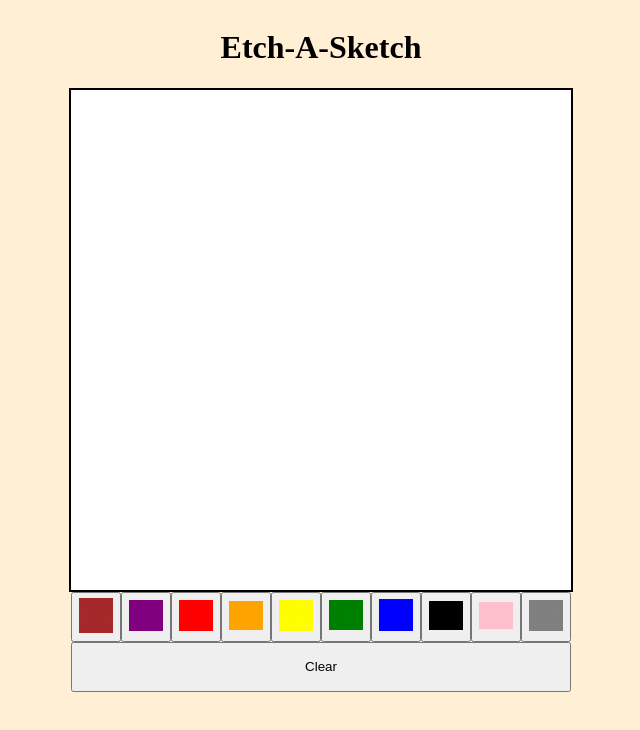
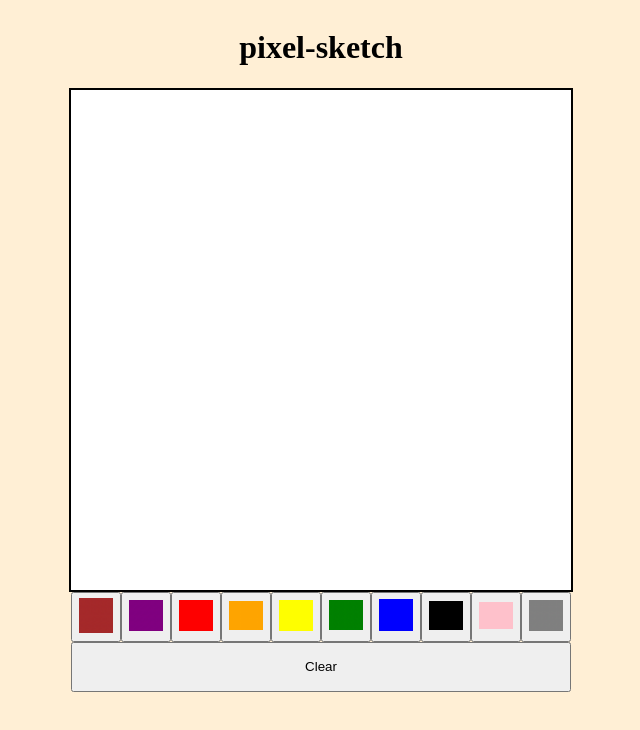
Before and after one commit to brandonngithub/etch-a-sketch, a plain HTML site: page index.html in a window 1280 px wide. Shown: the whole page, without its empty margins (319-959 px from the left). Drawn offline with Linux system fonts and the light colour scheme.

Commit message:
Update index.html

```diff
--- a/index.html
+++ b/index.html
@@ -4,10 +4,10 @@
 <head>
     <meta charset="UTF-8">
     <link rel="stylesheet" href="style.css">
-    <title>Etch-A-Sketch</title>
+    <title>pixel-sketch</title>
 </head>
 <body>
-    <h1>Etch-A-Sketch</h1>
+    <h1>pixel-sketch</h1>
     <div id="container"></div>
     <div id="buttons">
         <div id="colors">
```
